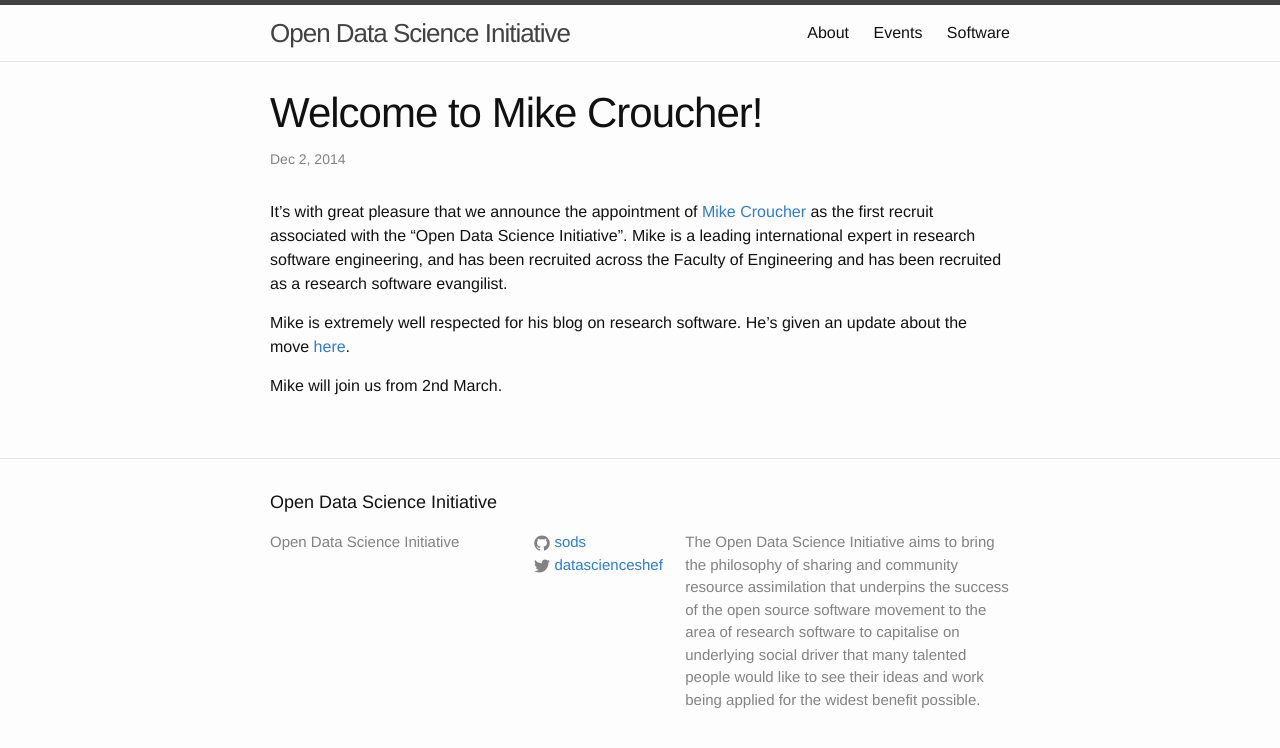
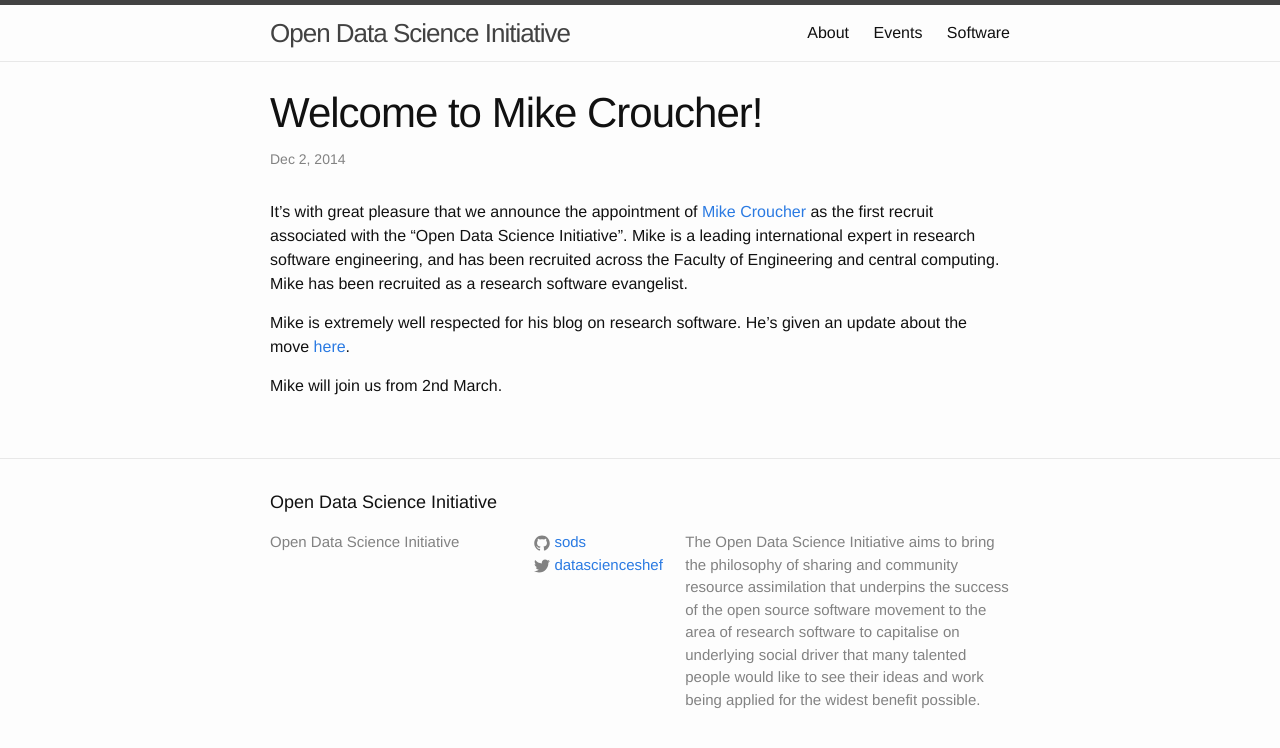
Before and after one commit to sods/sods.github.io, a Jekyll site: the page built from _posts/2014-12-02-welcome-to-mike.md, in a window 1280 px wide. Shown: the top 748 px of the page. Built offline with Jekyll 4.4.1, drawn with Linux system fonts in a browser that asks for light colours.

Commit message:
Update 2014-12-02-welcome-to-mike.md

```diff
--- a/_posts/2014-12-02-welcome-to-mike.md
+++ b/_posts/2014-12-02-welcome-to-mike.md
@@ -5,7 +5,7 @@ date:   2014-12-02 22:07
 categories: recruits update
 ---
 
-It's with great pleasure that we announce the appointment of [Mike Croucher](http://www.walkingrandomly.com) as the first recruit associated with the "Open Data Science Initiative". Mike is a leading international expert in research software engineering, and has been recruited across the Faculty of Engineering and has been recruited as a research software evangilist.
+It's with great pleasure that we announce the appointment of [Mike Croucher](http://www.walkingrandomly.com) as the first recruit associated with the "Open Data Science Initiative". Mike is a leading international expert in research software engineering, and has been recruited across the Faculty of Engineering and central computing. Mike has been recruited as a research software evangelist.
 
 Mike is extremely well respected for his blog on research software. He's given an update about the move [here](http://www.walkingrandomly.com/?p=5621).
 
```
